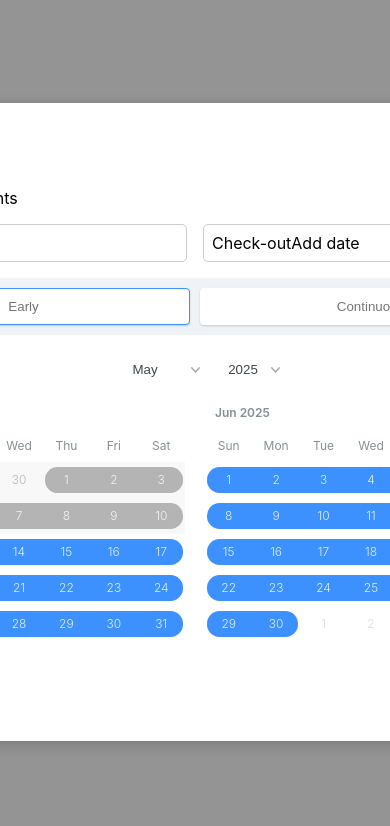
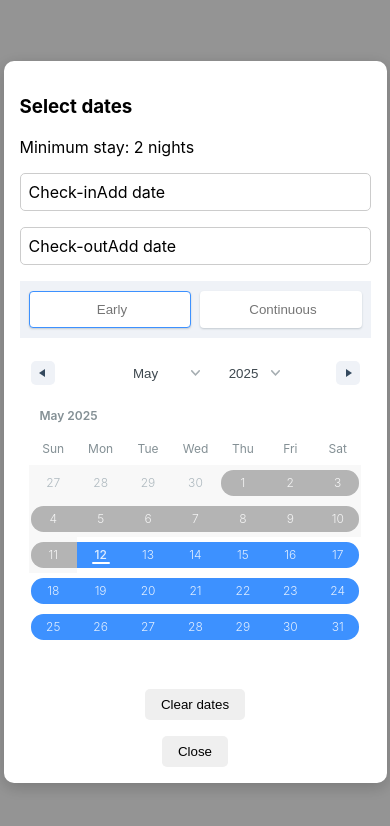
Before and after one commit to zanguraa/airbnb-calendar, a React (Create React App) app: page / in a window 390 px wide. Both pictures are taken after a click on the button "Choose Dates". Shown: the top 826 px of the page. Built offline with nearby package versions, Linux system fonts and the light colour scheme.

Commit message:
Make responsive and mobile friendly

```diff
--- a/src/components/DateRangeModal.js
+++ b/src/components/DateRangeModal.js
@@ -70,7 +70,7 @@ export default function DateRangeModal({ onClose }) {
         <DateRange
           ranges={selectionRange}
           onChange={(item) => setSelectionRange([item.selection])}
-          months={2}
+          months={window.innerWidth < 768 ? 1 : 2}
           direction="horizontal"
           minDate={today}
           moveRangeOnFirstSelection={false}
--- a/src/css/DateRangeModal.css
+++ b/src/css/DateRangeModal.css
@@ -4,26 +4,34 @@
   left: 0;
   width: 100vw;
   height: 100vh;
-  background-color: rgba(0, 0, 0, 0.4); /* შავი გამჭვირვალე ფონად */
+  background-color: rgba(0, 0, 0, 0.4);
   display: flex;
   justify-content: center;
   align-items: center;
-  z-index: 999; /* რომ სხვაზე მაღლა გამოჩნდეს */
+  z-index: 999;
 }
 
-/* მოდალის შიგთავსი */
 .modal {
   background: white;
-  padding: 1.5rem;
+  padding: 1rem;
   border-radius: 10px;
-  width: fit-content;
+  width: 90vw;
+  max-width: 700px;
   box-shadow: 0 4px 16px rgba(0, 0, 0, 0.2);
+  overflow-x: auto;
 }
 
 .date-inputs {
   display: flex;
+  flex-direction: column;
   gap: 1rem;
   margin: 1rem 0;
+}
+
+@media (min-width: 768px) {
+  .date-inputs {
+    flex-direction: row;
+  }
 }
 
 .date-box {
@@ -35,8 +43,17 @@
 
 .footer-buttons {
   display: flex;
-  justify-content: space-between;
+  flex-direction: column;
+  gap: 0.75rem;
   margin-top: 1rem;
+}
+
+@media (min-width: 768px) {
+  .footer-buttons {
+    flex-direction: row;
+    justify-content: space-between;
+    align-items: center;
+  }
 }
 
 .error-text {
```
